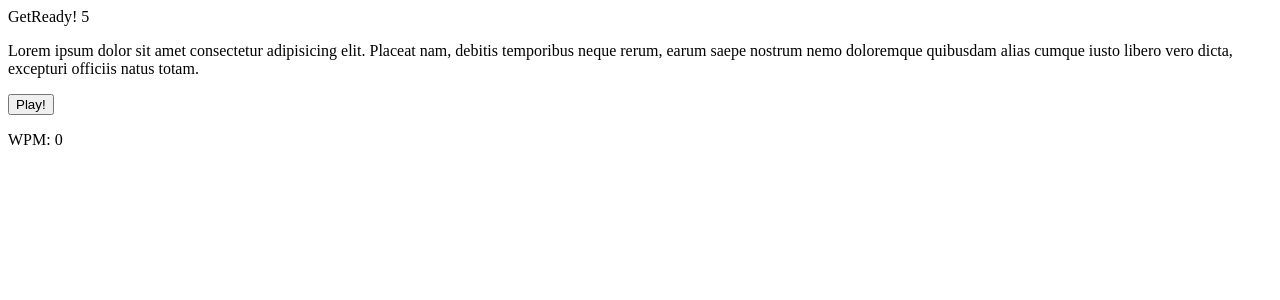
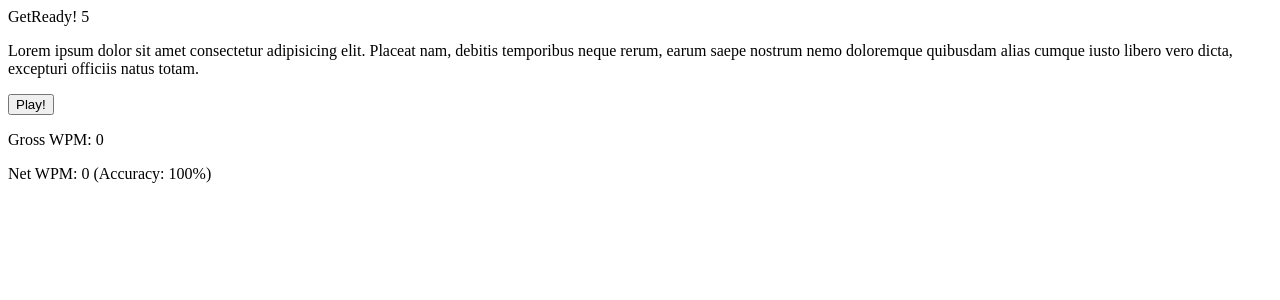
Before and after one commit to zum281/speedtype, a Next.js app: page / in a window 1280 px wide. Shown: the top 300 px of the page. Built offline with nearby package versions, Linux system fonts and the light colour scheme.

Commit message:
feat: added net wpm and accuracy

```diff
--- a/src/components/Results/Results.tsx
+++ b/src/components/Results/Results.tsx
@@ -1,11 +1,18 @@
 import React, { useEffect, useMemo, useState } from "react";
 import { useGameContext } from "../../context/GameContext";
 import { CharColor } from "../../types/enums";
-import { grossWPM, timeInMinutes } from "../../utils/timeUtils";
+import {
+	getAccuracy,
+	grossWPM,
+	netWPM,
+	timeInMinutes,
+} from "../../utils/timeUtils";
 
 const Results = () => {
-	const { chars, timer } = useGameContext();
-	const [wpm, setWpm] = useState(0);
+	const { chars, timer, errors } = useGameContext();
+	const [grossWpm, setGrossWpm] = useState(0);
+	const [netWpm, setNetWpm] = useState(0);
+	const [accuracy, setAccuracy] = useState(100);
 
 	const typedChars = useMemo(
 		() => chars.filter((char) => char.color !== CharColor.BLACK),
@@ -13,14 +20,21 @@ const Results = () => {
 	);
 
 	useEffect(() => {
-		if (typedChars.length > 0)
-			setWpm(grossWPM(timeInMinutes(timer), typedChars.length));
+		if (typedChars.length > 0) {
+			setGrossWpm(grossWPM(timeInMinutes(timer), typedChars.length));
+			setNetWpm(netWPM(timeInMinutes(timer), typedChars.length, errors));
+			setAccuracy(getAccuracy(errors, typedChars.length));
+		}
 	}, [timer, typedChars]);
 
-	useEffect(() => {
-		console.log(typedChars);
-	}, [typedChars]);
-	return <p>WPM: {wpm}</p>;
+	return (
+		<div>
+			<p>Gross WPM: {grossWpm}</p>
+			<p>
+				Net WPM: {netWpm} (Accuracy: {accuracy}%)
+			</p>
+		</div>
+	);
 };
 
 export default Results;
--- a/src/context/GameContext.tsx
+++ b/src/context/GameContext.tsx
@@ -7,7 +7,9 @@ const initialValue = {
 	stopGame: () => {},
 	timer: 0,
 	setTimer: (timer: number) => {},
-
+	errors: 0,
+	addError: () => {},
+	removeError: () => {},
 	chars: [],
 	setChars: (chars: GameContextContent["chars"]) => {},
 	backspace: () => {},
--- a/src/context/GameProvider.tsx
+++ b/src/context/GameProvider.tsx
@@ -8,6 +8,7 @@ export const GameProvider = ({ children }: { children: React.ReactNode }) => {
 	const [timer, setTimer] = useState(0);
 	const [currentIndex, setCurrentIndex] = useState(0);
 	const [chars, setChars] = useState([...initialChars]);
+	const [errors, setErros] = useState(0);
 
 	const startGame = () => {
 		setTimer(0);
@@ -25,6 +26,8 @@ export const GameProvider = ({ children }: { children: React.ReactNode }) => {
 	const resetIndex = () => setCurrentIndex(0);
 
 	const backspace = () => {
+		if (chars[currentIndex - 1].color === CharColor.RED) removeError();
+
 		const newChars = chars.map((char) => {
 			if (char.index === currentIndex - 1) {
 				char.color = CharColor.BLACK;
@@ -32,6 +35,7 @@ export const GameProvider = ({ children }: { children: React.ReactNode }) => {
 			return char;
 		});
 		setChars([...newChars]);
+
 		decreaseIndex();
 	};
 
@@ -57,6 +61,15 @@ export const GameProvider = ({ children }: { children: React.ReactNode }) => {
 
 		setChars([...newChars]);
 		increaseIndex();
+		addError();
+	};
+
+	const addError = () => {
+		setErros(errors + 1);
+	};
+
+	const removeError = () => {
+		setErros(errors - 1);
 	};
 
 	const value = {
@@ -74,6 +87,9 @@ export const GameProvider = ({ children }: { children: React.ReactNode }) => {
 		increaseIndex,
 		decreaseIndex,
 		resetIndex,
+		errors,
+		addError,
+		removeError,
 	};
 
 	return (
--- a/src/pages/index.tsx
+++ b/src/pages/index.tsx
@@ -5,11 +5,7 @@ import { useGameContext } from "../context/GameContext";
 import { Results } from "../components/Results";
 
 export const Home: FC = () => {
-	const { playing, startGame, timer } = useGameContext();
-
-	useEffect(() => {
-		if (!playing) console.log(timer);
-	}, [timer]);
+	const { playing, startGame } = useGameContext();
 
 	return (
 		<>
--- a/src/types/index.ts
+++ b/src/types/index.ts
@@ -14,6 +14,10 @@ export type GameContextContent = {
 	timer: number;
 	setTimer: (timer: number) => void;
 
+	errors: number;
+	addError: () => void;
+	removeError: () => void;
+
 	chars: charObj[];
 	setChars: (chars: charObj[]) => void;
 	backspace: () => void;
--- a/src/utils/timeUtils.ts
+++ b/src/utils/timeUtils.ts
@@ -4,3 +4,11 @@ export const grossWPM = (minutes: number, typedChars: number): number => {
 	const typedWords = typedChars / 5;
 	return Math.floor(typedWords / minutes);
 };
+
+export const netWPM = (minutes: number, typedChars: number, errors: number) => {
+	return grossWPM(minutes, typedChars) - errors / minutes;
+};
+
+export const getAccuracy = (errors: number, typedChars: number) => {
+	return (1 - errors / typedChars) * 100;
+};
```
